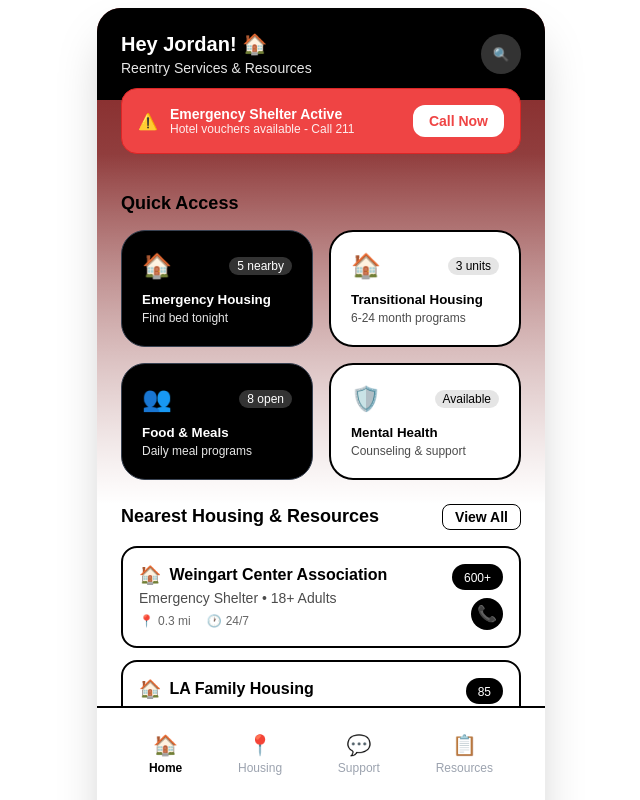
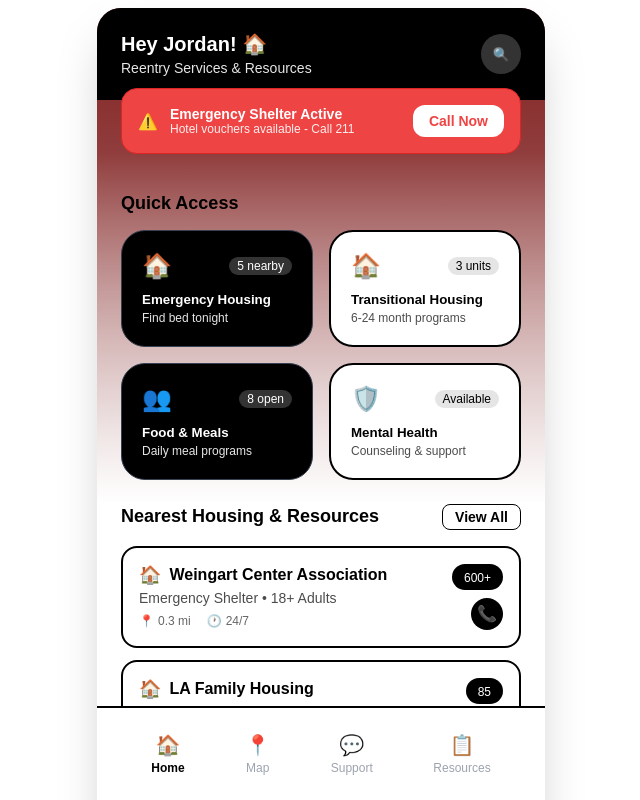
Before and after one commit to monetizemcgee/ournetwork, a React (Create React App) app: page / in a window 1280 px wide. Both pictures are taken after a click on the button "Find Resources". Shown: the top 800 px of the page, without its empty margins (319-959 px from the left). Built offline with nearby package versions, Linux system fonts and the light colour scheme.

Commit message:
Update App.js

```diff
--- a/src/App.js
+++ b/src/App.js
@@ -1016,7 +1016,7 @@ function App() {
            }}
          >
            <span style={{ fontSize: '20px' }}>📍</span>
-           <span style={{ fontSize: '12px' }}>Housing</span>
+           <span style={{ fontSize: '12px' }}>Map</span>
          </button>
          <button
            onClick={() => setCurrentScreen('chat')}
```
